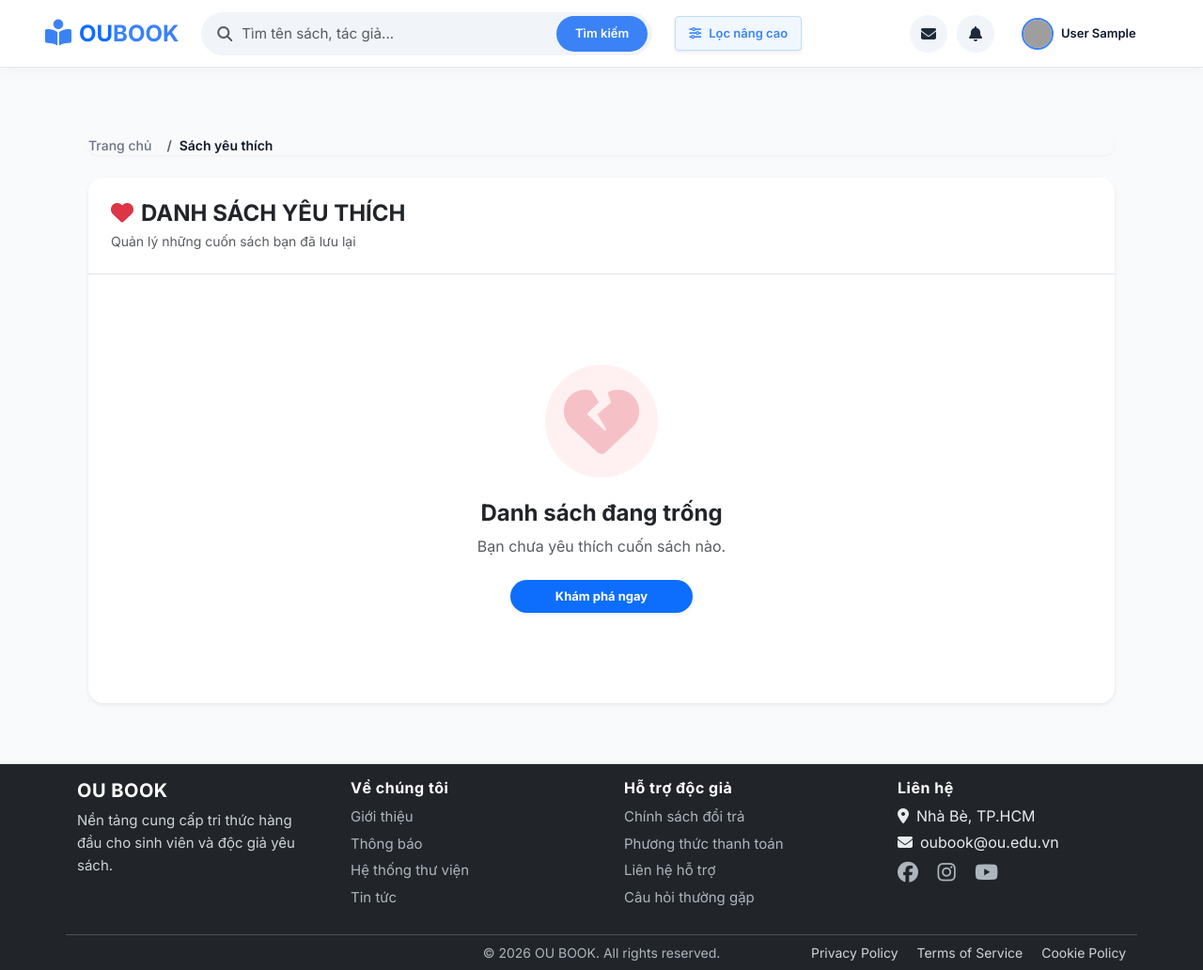
After one commit to Hauharu/Digital_Library_Management_Website, a Flask app: page /favorites in a window 1280 px wide. The commit adds this page. Shown: the whole page at 94% size. Run offline with Flask 3, Linux system fonts and the light colour scheme; the visitor is signed in with stand-in values (Sample User, id 1); data that the repository does not hold is empty; some libraries are stand-ins or nearby versions; grey boxes are pictures that could not be loaded.

Commit message:
OL-65 Trang yêu thích

```diff
--- a/app/models.py
+++ b/app/models.py
@@ -246,6 +246,10 @@ class Favorite(Base):
     __table_args__ = (db.UniqueConstraint('user_id', 'book_id', name='unique_favorite'),)
     user_id = db.Column(db.Integer, db.ForeignKey('user.id'), nullable=False)
     book_id = db.Column(db.Integer, db.ForeignKey('book.id'), nullable=False)
+    created_at = db.Column(db.DateTime, default=datetime.now)
+
+    book = db.relationship('Book', backref='favorited_by', lazy='selectin')
+    user = db.relationship('User', backref='favorites', lazy='selectin')
 
 
 # ================= NOTIFICATION =================
--- a/app/routes/main_routes.py
+++ b/app/routes/main_routes.py
@@ -10,6 +10,7 @@ from app.services.book_service import BookService
 from flask import jsonify
 from datetime import datetime, date, timedelta
 from sqlalchemy import func
+from app.services.recommendation_service import RecommendationService
 
 main_bp = Blueprint('main', __name__)
 
@@ -17,7 +18,25 @@ main_bp = Blueprint('main', __name__)
 def index():
     featured_books = Book.query.order_by(Book.view_count.desc()).limit(10).all()
     related_books = Book.query.order_by(db.func.random()).limit(10).all()
-    return render_template('index.html', featured_books=featured_books, related_books=related_books)
+
+    recommended_books = []
+    user_fav_ids = []
+
+    if current_user.is_authenticated:
+        from app.models import Favorite
+        # Lấy danh sách ID các sách đã thích
+        user_favs = Favorite.query.filter_by(user_id=current_user.id).all()
+        user_fav_ids = [f.book_id for f in user_favs]
+
+        # Tạm thời tắt gợi ý sách
+        # recommended_books = RecommendationService.get_recommendations(current_user.id, limit=10)
+
+    return render_template('index.html',
+                           featured_books=featured_books,
+                           related_books=related_books,
+                           recommended_books=recommended_books,
+                           user_fav_ids=user_fav_ids)
+
 
 
 @main_bp.route('/books')
@@ -97,9 +116,14 @@ def book_detail(book_id):
                     'pending' if active_request.status == RequestStatusEnum.Pending else 'approved'
                 )
 
+    is_favorited = False
+    if current_user.is_authenticated:
+        from app.models import Favorite
+        fav = Favorite.query.filter_by(user_id=current_user.id, book_id=book.id).first()
+        is_favorited = True if fav else False
+
     from app.models import Review
     discussions = Review.query.filter_by(book_id=book.id).order_by(Review.created_at.asc()).all()
-
 
     return render_template(
         'book/book_detail.html',
@@ -107,7 +131,8 @@ def book_detail(book_id):
         related_books=related_books,
         user_state=user_state,
         source=source,
-        discussions=discussions
+        discussions=discussions,
+        is_favorited=is_favorited
     )
 
 
@@ -403,3 +428,28 @@ def mark_all_notifications_read():
     if request.headers.get('X-Requested-With') == 'XMLHttpRequest' or request.args.get('ajax'):
         return jsonify({'success': True})
     return redirect(request.referrer or url_for('user.notifications'))
+
+
+@main_bp.route('/toggle-favorite/<int:book_id>', methods=['POST'])
+@login_required
+def toggle_favorite(book_id):
+    from app.models import Favorite
+    favorite = Favorite.query.filter_by(user_id=current_user.id, book_id=book_id).first()
+
+    if favorite:
+        db.session.delete(favorite)
+        db.session.commit()
+        return jsonify({'status': 'removed', 'message': 'Đã xóa khỏi danh sách yêu thích'})
+    else:
+        new_favorite = Favorite(user_id=current_user.id, book_id=book_id)
+        db.session.add(new_favorite)
+        db.session.commit()
+        return jsonify({'status': 'added', 'message': 'Đã thêm vào danh sách yêu thích'})
+
+
+@main_bp.route('/favorites')
+@login_required
+def favorites_list():
+    from app.models import Favorite
+    favorites = Favorite.query.filter_by(user_id=current_user.id).order_by(Favorite.created_at.desc()).all()
+    return render_template('book/favorites.html', favorites=favorites)
--- /dev/null
+++ b/app/templates/book/favorites.html
@@ -0,0 +1,173 @@
+{% extends 'layout/base.html' %}
+
+{% block title %}Sách yêu thích của tôi{% endblock %}
+
+{# Làm trống block features để bỏ sidebar (Sách mới, Danh mục...) #}
+{% block features %}{% endblock %}
+
+{% block content %}
+<div class="container py-5">
+    <!-- Breadcrumb -->
+    <nav aria-label="breadcrumb" class="mb-4">
+        <ol class="breadcrumb" style="background: transparent; padding: 0;">
+            <li class="breadcrumb-item"><a href="/" class="text-decoration-none" style="color: #6b7280;">Trang chủ</a></li>
+            <li class="breadcrumb-item active" style="color: #111827; font-weight: 600;">Sách yêu thích</li>
+        </ol>
+    </nav>
+
+    <div class="card border-0 shadow-sm rounded-4 overflow-hidden">
+        <div class="card-header bg-white py-4 px-4 border-bottom d-flex justify-content-between align-items-center">
+            <div>
+                <h4 class="mb-1 fw-bold text-dark">
+                    <i class="fa-solid fa-heart me-2 text-danger"></i>DANH SÁCH YÊU THÍCH
+                </h4>
+                <p class="text-muted small mb-0">Quản lý những cuốn sách bạn đã lưu lại</p>
+            </div>
+            <a href="{{ url_for('main.book_list') }}" class="btn btn-outline-primary btn-sm rounded-pill px-3">
+                <i class="fa-solid fa-magnifying-glass me-1"></i>Tìm thêm sách
+            </a>
+        </div>
+
+        <div class="card-body p-0">
+            {% if favorites %}
+            <div class="table-responsive">
+                <table class="table table-hover align-middle mb-0">
+                    <thead class="bg-light">
+                        <tr>
+                            <th class="ps-4 py-3 text-uppercase small fw-bold" style="width: 35%;">Thông tin sách</th>
+                            <th class="py-3 text-uppercase small fw-bold">Thể loại</th>
+                            <th class="py-3 text-uppercase small fw-bold">Tác giả</th>
+                            <th class="py-3 text-uppercase small fw-bold text-center">Xem</th>
+                            <th class="pe-4 py-3 text-uppercase small fw-bold text-end">Gỡ bỏ</th>
+                        </tr>
+                    </thead>
+                    <tbody>
+                        {% for fav in favorites %}
+                        {% set book = fav.book %}
+                        <tr id="book-row-{{ book.id }}" class="favorite-row">
+                            <td class="ps-4 py-4">
+                                <div class="d-flex align-items-center">
+                                    <div class="favorite-cover me-3">
+                                        <img src="{{ book.image }}" class="rounded shadow-sm" alt="{{ book.title }}">
+                                    </div>
+                                    <div>
+                                        <a href="{{ url_for('main.book_detail', book_id=book.id) }}" class="text-decoration-none fw-bold text-dark d-block mb-0 favorite-title">{{ book.title }}</a>
+                                        <div class="text-muted small mt-1">
+                                            <i class="fa-solid fa-clock me-1"></i>Đã thích: {{ fav.created_at | time_ago }}
+                                        </div>
+                                    </div>
+                                </div>
+                            </td>
+                            <td>
+                                <span class="badge bg-primary-subtle text-primary border-0 fw-normal px-3 py-1 rounded-pill">
+                                    {{ book.category.name if book.category else 'Chưa phân loại' }}
+                                </span>
+                            </td>
+                            <td>
+                                <span class="text-dark small fw-medium">{{ book.author or 'Ẩn danh' }}</span>
+                            </td>
+                            <td class="text-center">
+                                <a href="{{ url_for('main.book_detail', book_id=book.id) }}" class="btn btn-primary btn-sm rounded-pill px-3 shadow-sm fw-bold">
+                                    Chi tiết
+                                </a>
+                            </td>
+                            <td class="pe-4 text-end">
+                                <button onclick="removeFavoriteItem({{ book.id }})" class="btn btn-light btn-sm rounded-circle p-2 shadow-sm border border-danger-subtle" title="Gỡ khỏi danh sách">
+                                    <i class="fa-solid fa-eraser text-danger"></i>
+                                </button>
+                            </td>
+                        </tr>
+                        {% endfor %}
+                    </tbody>
+                </table>
+            </div>
+            {% else %}
+            <div class="text-center py-5 my-5">
+                <div class="mb-4">
+                    <div class="empty-heart-container mx-auto">
+                        <i class="fa-solid fa-heart-crack text-danger opacity-25"></i>
+                    </div>
+                </div>
+                <h4 class="text-dark fw-bold">Danh sách đang trống</h4>
+                <p class="text-muted mb-4">Bạn chưa yêu thích cuốn sách nào.</p>
+                <a href="{{ url_for('main.book_list') }}" class="btn btn-primary rounded-pill px-5 py-2 shadow-sm fw-bold">
+                    Khám phá ngay
+                </a>
+            </div>
+            {% endif %}
+        </div>
+    </div>
+</div>
+
+<style>
+    body { background-color: #f8fafc; }
+
+    .favorite-row { transition: all 0.3s ease; border-bottom: 1px solid #f1f5f9; }
+    .favorite-row:hover { background-color: #fcfcfc; }
+
+    .favorite-cover img {
+        width: 55px;
+        height: 78px;
+        object-fit: cover;
+        border-radius: 6px;
+    }
+
+    .favorite-title { font-size: 16px; font-weight: 700; color: #111827; }
+    .favorite-title:hover { color: #2563eb !important; }
+
+    .empty-heart-container {
+        font-size: 80px;
+        width: 120px;
+        height: 120px;
+        display: flex;
+        align-items: center;
+        justify-content: center;
+        background-color: #fff1f2;
+        border-radius: 50%;
+    }
+
+    .table thead th {
+        font-size: 0.75rem;
+        text-transform: uppercase;
+        letter-spacing: 0.5px;
+        color: #64748b;
+        font-weight: 700;
+        border-top: none;
+        padding-top: 15px;
+        padding-bottom: 15px;
+    }
+
+    .badge { font-size: 0.75rem; }
+    .btn-light { background-color: #ffffff; border: 1px solid #e2e8f0 !important; }
+    .btn-light:hover {
+        background-color: #f8fafc !important;
+        transform: translateY(-1px);
+        box-shadow: 0 4px 6px rgba(0,0,0,0.05) !important;
+    }
+</style>
+
+<script>
+function removeFavoriteItem(bookId) {
+    if (confirm('Bạn muốn gỡ cuốn sách này khỏi danh sách yêu thích?')) {
+        fetch(`/toggle-favorite/${bookId}`, {
+            method: 'POST',
+            headers: { 'X-Requested-With': 'XMLHttpRequest' }
+        })
+        .then(response => response.json())
+        .then(data => {
+            if (data.status === 'removed') {
+                const row = document.getElementById(`book-row-${bookId}`);
+                row.style.opacity = '0';
+                row.style.transform = 'translateX(30px)';
+                setTimeout(() => {
+                    row.remove();
+                    if (document.querySelectorAll('.favorite-row').length === 0) {
+                        location.reload();
+                    }
+                }, 300);
+            }
+        });
+    }
+}
+</script>
+{% endblock %}
--- a/app/templates/layout/header.html
+++ b/app/templates/layout/header.html
@@ -133,11 +133,14 @@
                     <li>
                         <div class="dropdown-header text-uppercase small fw-bold text-muted">Tài khoản</div>
                     </li>
-                    <li><a class="dropdown-item" href="{{ url_for('main.borrow_history') }}">
-                            <i class="fas fa-clock-rotate-left me-2 text-primary"></i> Lịch sử mượn
-                        </a></li>
                     <li><a class="dropdown-item" href="{{ url_for('user.user_profile') }}">
                             <i class="fa-solid fa-circle-user me-2 text-primary"></i> Thông tin cá nhân
+                        </a></li>
+                    <li><a class="dropdown-item" href="{{ url_for('main.favorites_list') }}">
+                            <i class="fa-solid fa-heart me-2 text-danger"></i> Sách yêu thích
+                        </a></li>
+                    <li><a class="dropdown-item" href="{{ url_for('main.borrow_history') }}">
+                            <i class="fas fa-clock-rotate-left me-2 text-primary"></i> Lịch sử mượn trả
                         </a></li>
 
                     {% if current_user.role.name == 'ADMIN' %}
```
Also changed, not shown: app/__init__.py (+8 -1 lines), app/services/recommendation_service.py (added, +69 -0 lines), app/static/js/chat.js (+16 -0 lines), app/static/js/favorite.js (added, +67 -0 lines), app/templates/book/book_detail.html (+19 -10 lines), app/templates/index.html (+110 -17 lines).
